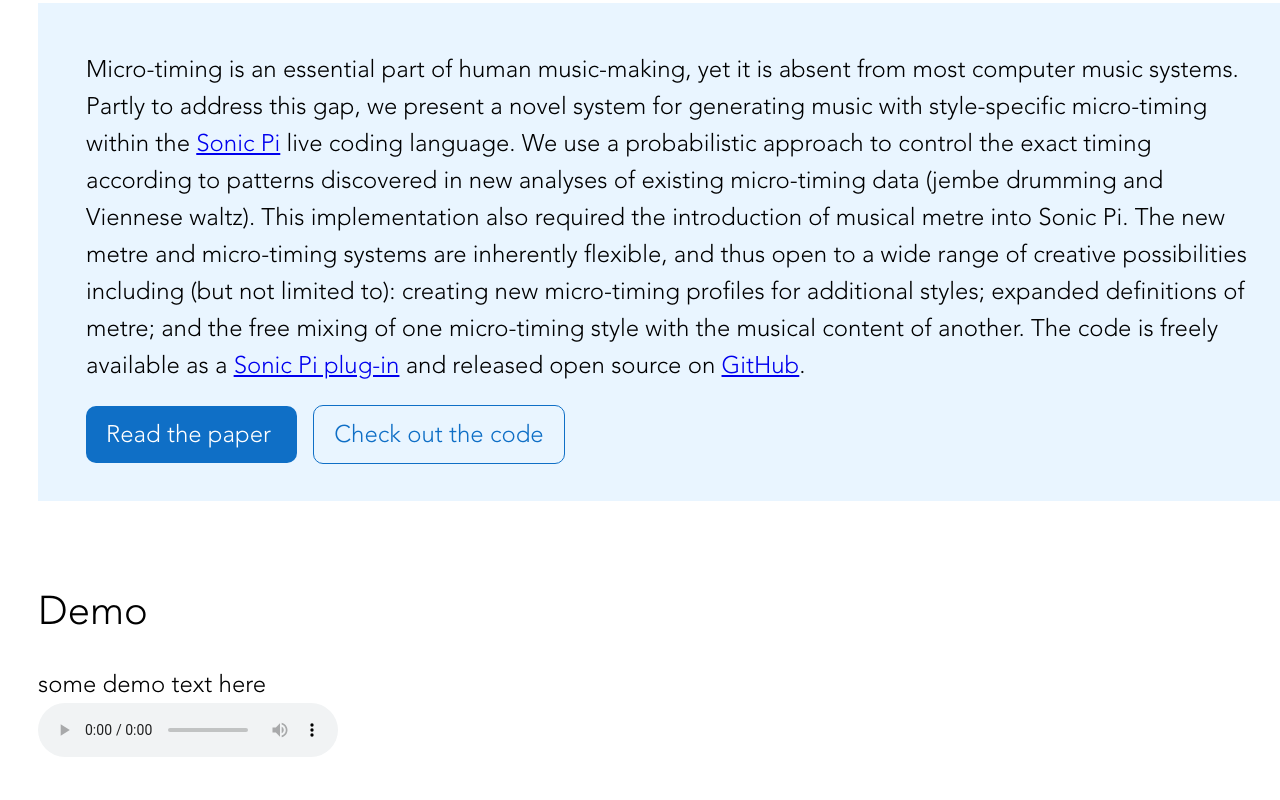
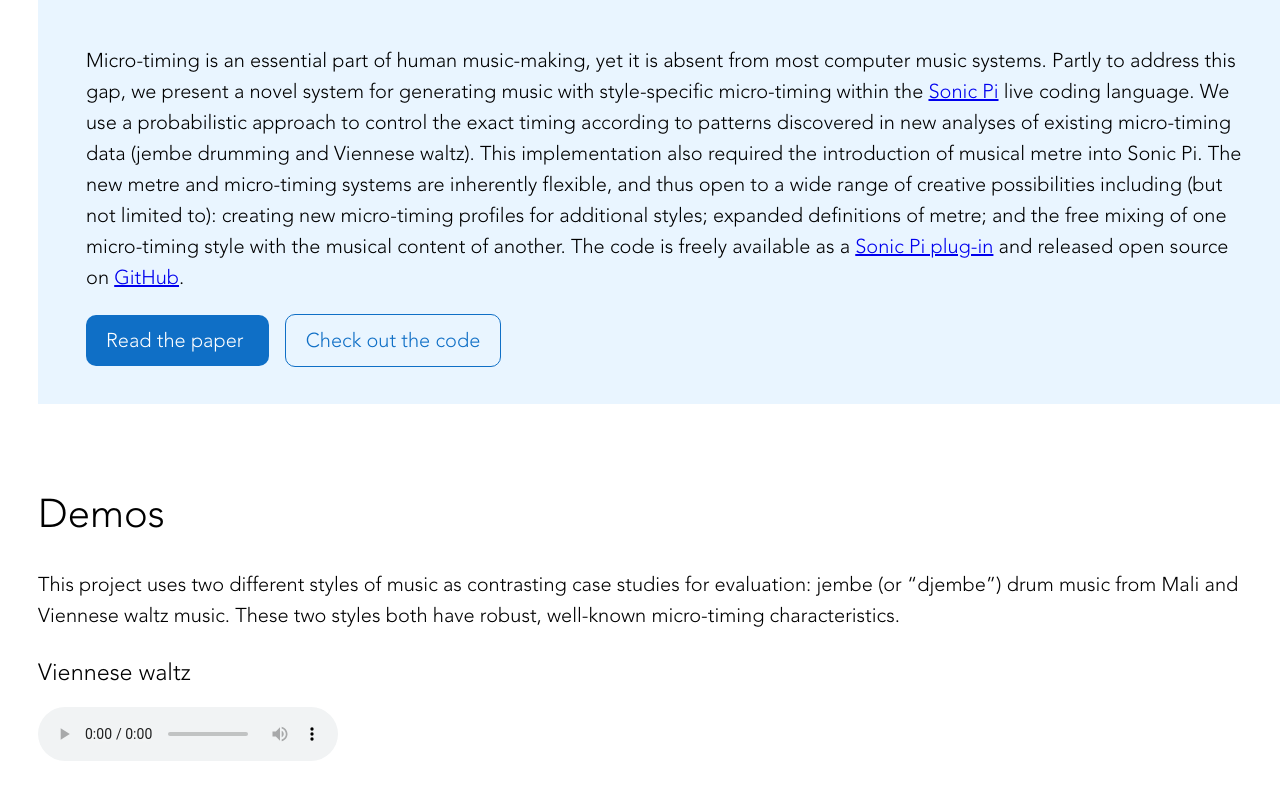
Before and after one commit to maxjohns0n/maxjohns0n.github.io, a plain HTML site: page index.html in a window 1280 px wide. Shown: the part 378-1178 px from the top of the page. Drawn offline with Linux system fonts and the light colour scheme.

Commit message:
Update demos section

```diff
--- a/index.html
+++ b/index.html
@@ -43,8 +43,13 @@
         </div>
 
         <div class="section">
-            <h2>Demo</h2>
-            <p>some demo text here</p>
+            <h2>Demos</h2>
+            <p>
+                This project uses two different styles of music as contrasting case studies for evaluation: jembe (or
+                “djembe”) drum music from Mali and Viennese waltz music. These two styles both have robust, well-known
+                micro-timing characteristics.
+            </p>
+            <h3>Viennese waltz</h3>
             <audio controls>
                 <source src="media/bd_straight_trim.mp3" type="audio/mpeg">
                 Your browser does not support the audio element.
--- a/style.css
+++ b/style.css
@@ -12,7 +12,7 @@
 
 body {
     font-family: Avenir, Helvetica, sans-serif;
-    font-size: 1.5rem;
+    font-size: 1.25rem;
     --primary-colour: #0f6fc6;
     --primary-colour-dark: #0c579d;
     --text-hover-color: #e9e9e9;
@@ -26,6 +26,11 @@ h1, h2 {
     font-weight: lighter;
     margin-bottom: 1.5rem;
     font-size: 2.5rem;
+}
+
+h3 {
+    font-weight: normal;
+    margin-bottom: 1rem;
 }
 
 .container {
@@ -87,6 +92,7 @@ h1, h2 {
     text-decoration: none;
     padding: 10px 20px;
     border-radius: 10px;
+    transition: 0.3s;
 }
 
 .btn-primary {
@@ -96,7 +102,6 @@ h1, h2 {
 
 .btn-primary:hover {
     background-color: var(--primary-colour-dark);
-    color: var(--text-hover-color)
 }
 
 .btn-light {
@@ -105,8 +110,8 @@ h1, h2 {
 }
 
 .btn-light:hover {
-    background-color: var(--primary-colour-dark);
-    color: var(--text-hover-color)
+    background-color: var(--primary-colour);
+    color: white;
 }
 
 .section {
```
